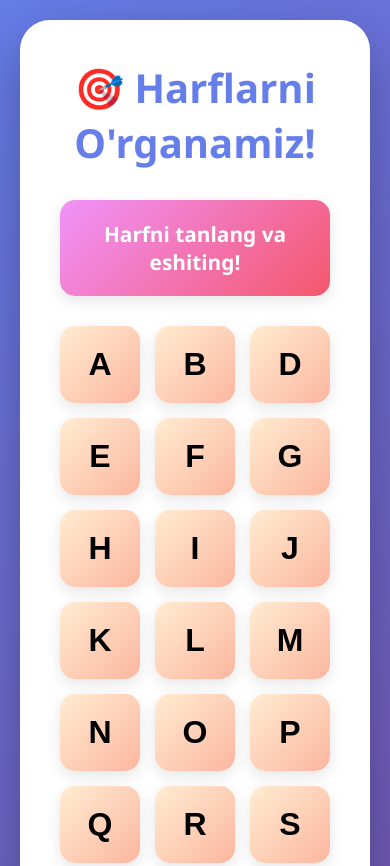
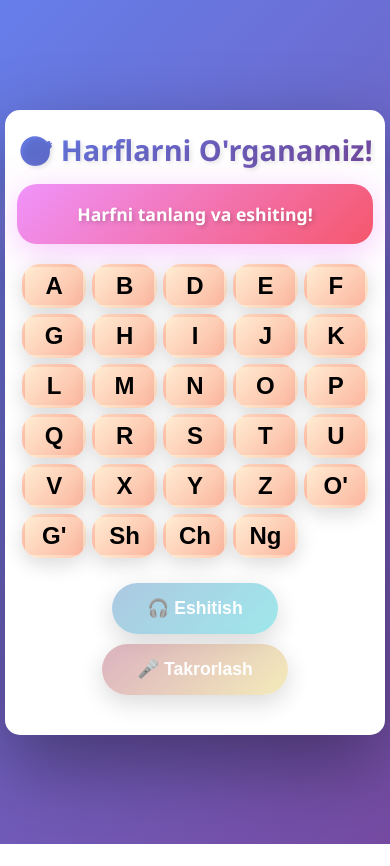
Before and after one commit to webdunyosi/talaffuz, a plain HTML site: page index.html in a window 390 px wide. Shown: the top 866 px of the page. After the commit the page ends 844 px from the top, so only its background shows below. Drawn offline with Linux system fonts and the light colour scheme.

Commit message:
added design

```diff
--- a/script.js
+++ b/script.js
@@ -126,8 +126,12 @@ if ('webkitSpeechRecognition' in window || 'SpeechRecognition' in window) {
 
         if (transcript.length > 0) {
             clearTimeout(recognitionTimeout);
+            timeoutOccurred = false;
             recognition.stop();
-            checkPronunciation(transcript, allTranscripts);
+            statusText.textContent = '🔍 Tekshirilmoqda...';
+            setTimeout(() => {
+                checkPronunciation(transcript, allTranscripts);
+            }, 100);
         }
     };
 
--- a/style.css
+++ b/style.css
@@ -11,90 +11,204 @@ body {
     display: flex;
     justify-content: center;
     align-items: center;
-    padding: 20px;
+    padding: 10px;
+    overflow-x: hidden;
 }
 
 .container {
     background: white;
-    border-radius: 30px;
-    padding: 40px;
-    max-width: 900px;
+    border-radius: 25px;
+    padding: 30px 20px;
+    max-width: 1000px;
     width: 100%;
-    box-shadow: 0 20px 60px rgba(0, 0, 0, 0.3);
+    box-shadow: 0 30px 80px rgba(0, 0, 0, 0.4);
+    animation: fadeIn 0.5s ease;
+}
+
+@keyframes fadeIn {
+    from {
+        opacity: 0;
+        transform: translateY(20px);
+    }
+    to {
+        opacity: 1;
+        transform: translateY(0);
+    }
 }
 
 h1 {
     text-align: center;
-    color: #667eea;
-    margin-bottom: 30px;
-    font-size: 2.5em;
+    background: linear-gradient(135deg, #667eea 0%, #764ba2 100%);
+    -webkit-background-clip: text;
+    -webkit-text-fill-color: transparent;
+    background-clip: text;
+    margin-bottom: 25px;
+    font-size: clamp(1.8em, 5vw, 2.8em);
+    font-weight: 800;
+    text-shadow: 2px 2px 4px rgba(0, 0, 0, 0.1);
 }
 
 .status-box {
     background: linear-gradient(135deg, #f093fb 0%, #f5576c 100%);
     padding: 20px;
-    border-radius: 15px;
+    border-radius: 20px;
     text-align: center;
-    margin-bottom: 30px;
-    box-shadow: 0 5px 15px rgba(0, 0, 0, 0.1);
+    margin-bottom: 25px;
+    box-shadow: 0 8px 25px rgba(240, 147, 251, 0.3);
+    min-height: 70px;
+    display: flex;
+    align-items: center;
+    justify-content: center;
+    animation: pulse-shadow 2s infinite;
+}
+
+@keyframes pulse-shadow {
+    0%, 100% {
+        box-shadow: 0 8px 25px rgba(240, 147, 251, 0.3);
+    }
+    50% {
+        box-shadow: 0 8px 35px rgba(240, 147, 251, 0.5);
+    }
 }
 
 #statusText {
     color: white;
-    font-size: 1.3em;
+    font-size: clamp(1.1em, 3vw, 1.4em);
     font-weight: bold;
+    text-shadow: 2px 2px 4px rgba(0, 0, 0, 0.2);
 }
 
 .letters-grid {
     display: grid;
-    grid-template-columns: repeat(auto-fit, minmax(70px, 1fr));
-    gap: 15px;
-    margin-bottom: 30px;
+    grid-template-columns: repeat(auto-fit, minmax(65px, 1fr));
+    gap: 12px;
+    margin-bottom: 25px;
+    padding: 5px;
+}
+
+@media (max-width: 600px) {
+    .letters-grid {
+        grid-template-columns: repeat(auto-fit, minmax(55px, 1fr));
+        gap: 8px;
+    }
+}
+
+@media (max-width: 400px) {
+    .letters-grid {
+        grid-template-columns: repeat(5, 1fr);
+        gap: 6px;
+    }
 }
 
 .letter-btn {
     background: linear-gradient(135deg, #ffecd2 0%, #fcb69f 100%);
-    border: none;
-    border-radius: 15px;
-    padding: 20px;
-    font-size: 2em;
-    font-weight: bold;
+    border: 3px solid transparent;
+    border-radius: 18px;
+    padding: clamp(5px, 1vw, 5px);
+    font-size: clamp(1.5em, 4vw, 2em);
+    font-weight: 900;
     cursor: pointer;
-    transition: all 0.3s ease;
-    box-shadow: 0 5px 15px rgba(0, 0, 0, 0.1);
+    transition: all 0.3s cubic-bezier(0.68, -0.55, 0.265, 1.55);
+    box-shadow: 0 6px 20px rgba(0, 0, 0, 0.15);
+    position: relative;
+    overflow: hidden;
+}
+
+.letter-btn::before {
+    content: '';
+    position: absolute;
+    top: 50%;
+    left: 50%;
+    width: 0;
+    height: 0;
+    border-radius: 50%;
+    background: rgba(255, 255, 255, 0.5);
+    transform: translate(-50%, -50%);
+    transition: width 0.6s, height 0.6s;
+}
+
+.letter-btn:active::before {
+    width: 300px;
+    height: 300px;
 }
 
 .letter-btn:hover {
-    transform: translateY(-5px);
-    box-shadow: 0 10px 25px rgba(0, 0, 0, 0.2);
+    transform: translateY(-8px) scale(1.05);
+    box-shadow: 0 12px 35px rgba(252, 182, 159, 0.4);
+    border-color: #ff9a76;
+}
+
+.letter-btn:active {
+    transform: translateY(-2px) scale(0.98);
 }
 
 .letter-btn.active {
     background: linear-gradient(135deg, #a8edea 0%, #fed6e3 100%);
-    transform: scale(1.1);
+    transform: scale(1.15);
+    border-color: #00d2ff;
+    box-shadow: 0 15px 40px rgba(168, 237, 234, 0.5);
+    animation: bounce 0.5s ease;
+}
+
+@keyframes bounce {
+    0%, 100% {
+        transform: scale(1.15);
+    }
+    50% {
+        transform: scale(1.25);
+    }
 }
 
 .control-buttons {
     display: flex;
-    gap: 20px;
+    gap: 15px;
     justify-content: center;
+    flex-wrap: wrap;
     margin-bottom: 20px;
 }
 
 .btn {
-    padding: 15px 40px;
-    font-size: 1.2em;
+    padding: 18px 45px;
+    font-size: clamp(1.1em, 3vw, 1.3em);
     border: none;
     border-radius: 50px;
     cursor: pointer;
-    font-weight: bold;
+    font-weight: 800;
     transition: all 0.3s ease;
-    box-shadow: 0 5px 15px rgba(0, 0, 0, 0.2);
+    box-shadow: 0 8px 25px rgba(0, 0, 0, 0.25);
+    position: relative;
+    overflow: hidden;
+}
+
+@media (max-width: 500px) {
+    .btn {
+        padding: 15px 35px;
+        font-size: 1.1em;
+    }
+}
+
+.btn::after {
+    content: '';
+    position: absolute;
+    top: 50%;
+    left: 50%;
+    width: 0;
+    height: 0;
+    border-radius: 50%;
+    background: rgba(255, 255, 255, 0.3);
+    transform: translate(-50%, -50%);
+    transition: width 0.5s, height 0.5s;
+}
+
+.btn:active::after {
+    width: 400px;
+    height: 400px;
 }
 
 .btn:disabled {
-    opacity: 0.5;
+    opacity: 0.6;
     cursor: not-allowed;
+    filter: grayscale(50%);
 }
 
 .btn-listen {
@@ -103,8 +217,12 @@ h1 {
 }
 
 .btn-listen:hover:not(:disabled) {
-    transform: translateY(-3px);
-    box-shadow: 0 8px 20px rgba(79, 172, 254, 0.4);
+    transform: translateY(-5px);
+    box-shadow: 0 12px 35px rgba(79, 172, 254, 0.5);
+}
+
+.btn-listen:active:not(:disabled) {
+    transform: translateY(-2px);
 }
 
 .btn-record {
@@ -113,53 +231,169 @@ h1 {
 }
 
 .btn-record:hover:not(:disabled) {
-    transform: translateY(-3px);
-    box-shadow: 0 8px 20px rgba(250, 112, 154, 0.4);
+    transform: translateY(-5px);
+    box-shadow: 0 12px 35px rgba(250, 112, 154, 0.5);
+}
+
+.btn-record:active:not(:disabled) {
+    transform: translateY(-2px);
 }
 
 .btn-record.recording {
-    animation: pulse 1s infinite;
+    animation: pulse-recording 1.5s infinite;
 }
 
-@keyframes pulse {
+@keyframes pulse-recording {
     0%, 100% {
         transform: scale(1);
+        box-shadow: 0 8px 25px rgba(250, 112, 154, 0.5);
     }
     50% {
-        transform: scale(1.05);
+        transform: scale(1.08);
+        box-shadow: 0 12px 40px rgba(250, 112, 154, 0.7);
     }
 }
 
 .result-box {
     text-align: center;
     padding: 30px;
-    border-radius: 15px;
-    font-size: 1.5em;
+    border-radius: 20px;
+    font-size: 1.3em;
     font-weight: bold;
-    animation: slideDown 0.5s ease;
+    animation: slideDown 0.6s cubic-bezier(0.68, -0.55, 0.265, 1.55);
+    box-shadow: 0 10px 30px rgba(0, 0, 0, 0.2);
 }
 
 @keyframes slideDown {
     from {
         opacity: 0;
-        transform: translateY(-20px);
+        transform: translateY(-30px) scale(0.9);
     }
     to {
         opacity: 1;
-        transform: translateY(0);
+        transform: translateY(0) scale(1);
     }
 }
 
 .result-correct {
     background: linear-gradient(135deg, #84fab0 0%, #8fd3f4 100%);
     color: #155724;
+    border: 3px solid #28a745;
 }
 
 .result-wrong {
     background: linear-gradient(135deg, #ffeaa7 0%, #fdcb6e 100%);
     color: #721c24;
+    border: 3px solid #f39c12;
 }
 
 #resultContent {
-    font-size: 2em;
+    font-size: clamp(1.5em, 4vw, 2.2em);
+    text-shadow: 2px 2px 4px rgba(0, 0, 0, 0.1);
+    animation: popIn 0.5s ease;
 }
+
+@keyframes popIn {
+    0% {
+        transform: scale(0);
+        opacity: 0;
+    }
+    50% {
+        transform: scale(1.1);
+    }
+    100% {
+        transform: scale(1);
+        opacity: 1;
+    }
+}
+
+@media (max-width: 768px) {
+    .container {
+        padding: 25px 15px;
+        border-radius: 20px;
+    }
+
+    h1 {
+        margin-bottom: 20px;
+    }
+
+    .status-box {
+        padding: 15px;
+        margin-bottom: 20px;
+        min-height: 60px;
+    }
+
+    .control-buttons {
+        gap: 10px;
+    }
+
+    .result-box {
+        padding: 25px 15px;
+    }
+}
+
+@media (max-width: 480px) {
+    body {
+        padding: 5px;
+    }
+
+    .container {
+        padding: 20px 12px;
+        border-radius: 15px;
+    }
+
+    h1 {
+        margin-bottom: 15px;
+    }
+
+    .status-box {
+        padding: 12px;
+        margin-bottom: 15px;
+    }
+
+    .letters-grid {
+        margin-bottom: 20px;
+    }
+
+    .result-box {
+        padding: 20px 12px;
+        font-size: 1.1em;
+    }
+}
+
+@media (orientation: landscape) and (max-height: 600px) {
+    .container {
+        max-width: 95%;
+        padding: 15px;
+    }
+
+    h1 {
+        font-size: 1.8em;
+        margin-bottom: 10px;
+    }
+
+    .status-box {
+        padding: 12px;
+        margin-bottom: 15px;
+        min-height: 50px;
+    }
+
+    .letters-grid {
+        gap: 8px;
+        margin-bottom: 15px;
+    }
+
+    .letter-btn {
+        padding: 12px;
+        font-size: 1.3em;
+    }
+
+    .btn {
+        padding: 12px 30px;
+        font-size: 1em;
+    }
+
+    .result-box {
+        padding: 15px;
+    }
+}
```
